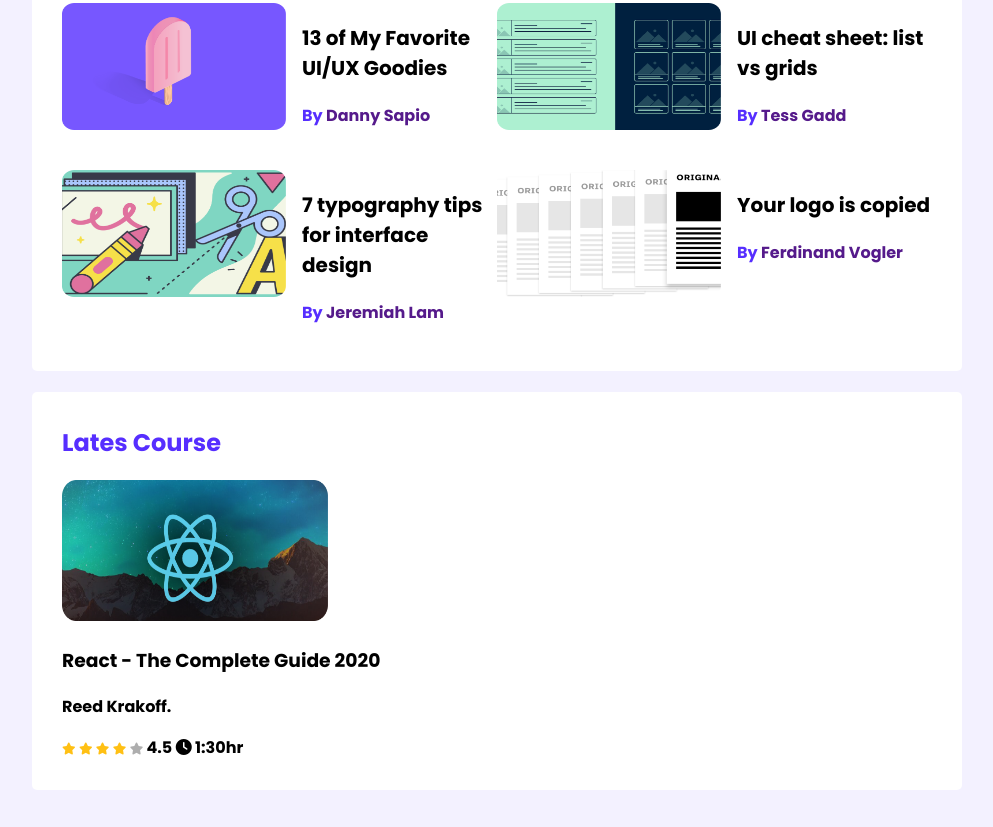
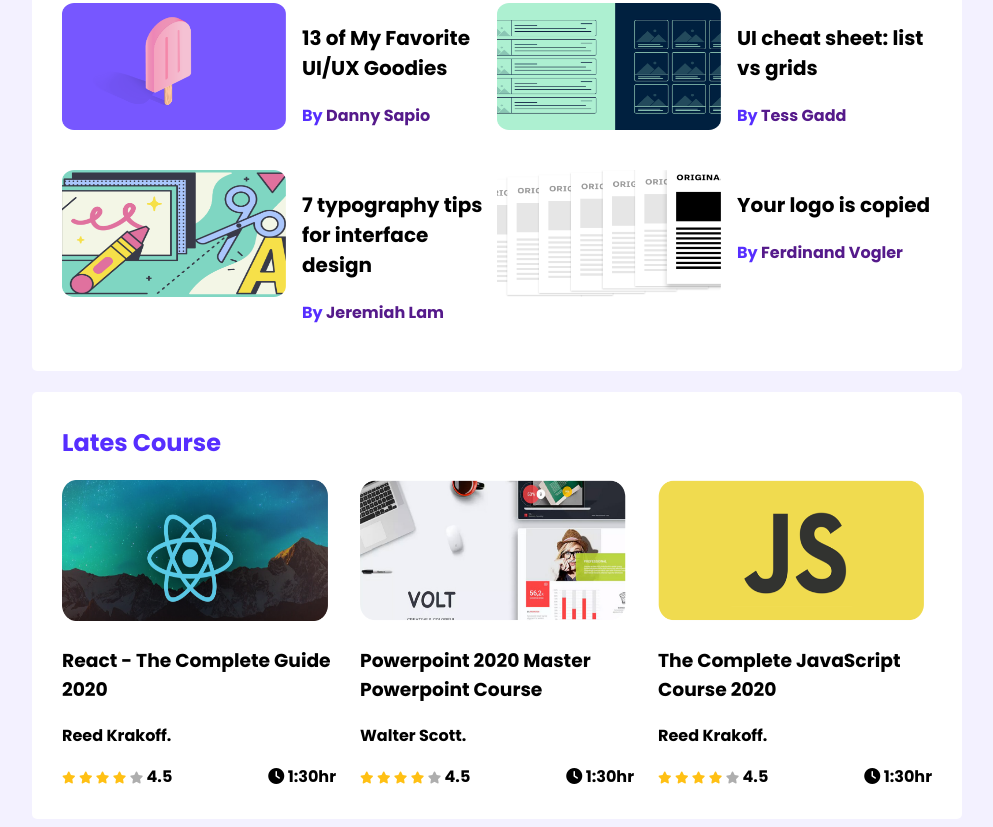
Before and after one commit to Torabarnob203311003/Leader-board-css, a plain HTML site: page index.html in a window 1280 px wide. Shown: the part 394-1221 px from the top of the page, without its empty margins (143-1136 px from the left). Before the commit the page ends 1192 px from the top, so only its background shows below. Drawn offline with Linux system fonts and the light colour scheme.

Commit message:
courses work done

```diff
--- a/index.html
+++ b/index.html
@@ -126,10 +126,74 @@
                                 <i class="fa-solid fa-star feild"></i>
                                 <i class="fa-solid fa-star feild"></i>
                                 <i class="fa-solid fa-star empty"></i>
-                                4.5
-                                <i class="fa-solid fa-clock"></i>
-                                1:30hr
+                                <span>4.5</span>
+
                             </div>
+                         <div class="course-duration">
+                            <i class="fa-solid fa-clock"></i>
+                            1:30hr
+                         </div>
+                        </div>
+                    </div>
+
+
+
+
+
+
+
+                </div>
+                <div class="course">
+                    <div class="course-banner">
+                        <img src="images/courses/course-2.png" alt="">
+                    </div>
+                    <div class="course-detail">
+                        <h3 class="course-title">Powerpoint 2020 Master Powerpoint Course</h3>
+                        <p class=" course-author"> Walter Scott.</p>
+                        <div class="course-info">
+                            <div>
+                                <i class="fa-solid fa-star feild"></i>
+                                <i class="fa-solid fa-star feild"></i>
+                                <i class="fa-solid fa-star feild"></i>
+                                <i class="fa-solid fa-star feild"></i>
+                                <i class="fa-solid fa-star empty"></i>
+                                <span>4.5</span>
+
+                            </div>
+                         <div class="course-duration">
+                            <i class="fa-solid fa-clock"></i>
+                            1:30hr
+                         </div>
+                        </div>
+                    </div>
+
+
+
+
+
+
+
+                </div>
+                <div class="course">
+                    <div class="course-banner">
+                        <img src="images/courses/course-3.png" alt="">
+                    </div>
+                    <div class="course-detail">
+                        <h3 class="course-title">The Complete JavaScript Course 2020</h3>
+                        <p class=" course-author"> Reed Krakoff.</p>
+                        <div class="course-info">
+                            <div>
+                                <i class="fa-solid fa-star feild"></i>
+                                <i class="fa-solid fa-star feild"></i>
+                                <i class="fa-solid fa-star feild"></i>
+                                <i class="fa-solid fa-star feild"></i>
+                                <i class="fa-solid fa-star empty"></i>
+                                <span>4.5</span>
+                                </div>
+                         <div class="course-duration">
+                            <i class="fa-solid fa-clock"></i>
+                            1:30hr
+                         </div>
                         </div>
                     </div>
 
--- a/style.css
+++ b/style.css
@@ -102,6 +102,12 @@
 
       text-decoration: none;
    }
+   .courses{
+
+      display: grid;
+      grid-template-columns: repeat(3, 1fr);
+      grid-column-gap: 24px;
+   }
       .course .course-banner img{
 
          width: 266px;
@@ -121,3 +127,8 @@
 
           font-size: 12px;
          }
+         .course-info{
+            display: flex;
+            align-items: center;
+            justify-content: space-between;
+         }
```
